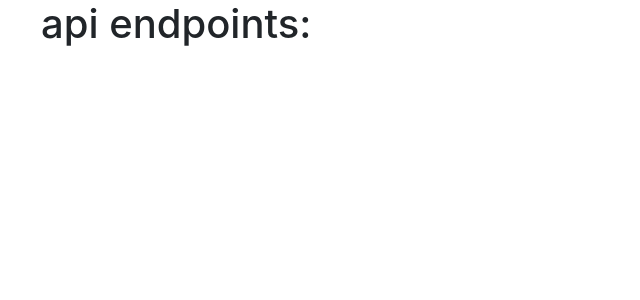
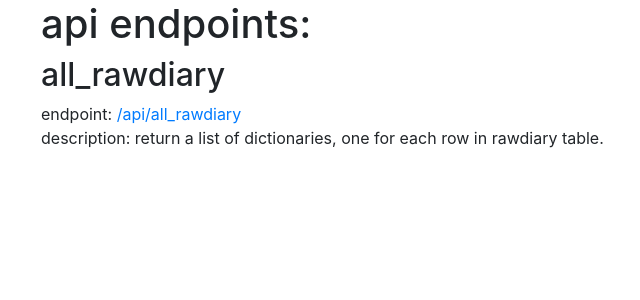
Before and after one commit to HaeckelK/diary_wa, a Flask app: page /api/ in a window 1280 px wide. Shown: the top 300 px of the page, without its empty margins (44-684 px from the left). Run offline with Flask 2, Linux system fonts and the light colour scheme; some libraries are stand-ins or nearby versions.

Commit message:
feat: all_rawdiary to api index

```diff
--- a/app.py
+++ b/app.py
@@ -82,6 +82,12 @@ def add_rawdiary_entry():
     return redirect(url_for('index'))
 
 
+@app.route('/api/all_rawdiary/')
+def all_rawdiary():
+    db = app.config['DATABASE']
+    return jsonify(db.get_all_rawdiary())
+
+
 @app.route('/api/')
 def api():
     return render_template('api_index.html')
--- a/templates/api_index.html
+++ b/templates/api_index.html
@@ -3,4 +3,9 @@
 
 {% block content %}
 <h1>api endpoints: </h1>
+<h2>all_rawdiary</h2>
+endpoint: <a href="/api/all_rawdiary/">/api/all_rawdiary</a>
+<p>
+description: return a list of dictionaries, one for each row in rawdiary table.
+</p>
 {% endblock %}
```
